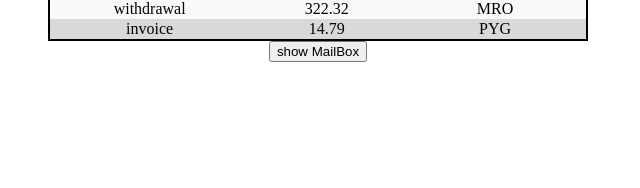
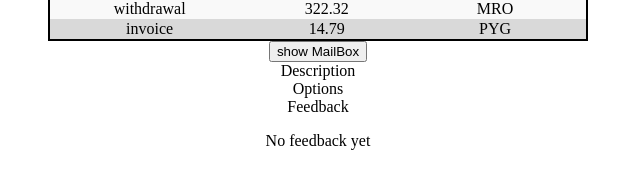
Before and after one commit to YelyzavetaMala/react, a React (Vite) app: page / in a window 1280 px wide. Shown: the part 1438-1626 px from the top of the page, without its empty margins (322-962 px from the left). Before the commit the page ends 1540 px from the top, so only its background shows below. Built offline with nearby package versions, Linux system fonts and the light colour scheme; the HTML template or start-up script is replaced by a standard one.

Commit message:
components

```diff
--- a/src/App.jsx
+++ b/src/App.jsx
@@ -7,6 +7,10 @@ import TransactionHistory from "./components/TransactionHistory/TransactionHisto
 import transactions from "./transactions.json";
 import MailBox from "./components/MailBox";
 import { useEffect, useState } from "react";
+import Description from "./components/Cafe/Description";
+import Feedback from "./components/Cafe/Feedback";
+import Options from "./components/Cafe/Options";
+import Notification from "./components/Cafe/Notification";
 
 const emailsData = [
   { id: "1", email: "foo@bar.com" },
@@ -74,6 +78,10 @@ function App() {
           onDeleteMail={handleDelete}
         />
       ) : null}
+      <Description />
+      <Options />
+      <Feedback />
+      <Notification />
     </>
   );
 }
--- /dev/null
+++ b/src/components/Cafe/Description.jsx
@@ -0,0 +1,5 @@
+function Description() {
+  return <div>Description</div>;
+}
+
+export default Description;
--- /dev/null
+++ b/src/components/Cafe/Feedback.jsx
@@ -0,0 +1,5 @@
+function Feedback() {
+  return <div>Feedback</div>;
+}
+
+export default Feedback;
--- /dev/null
+++ b/src/components/Cafe/Notification.jsx
@@ -0,0 +1,9 @@
+function Notification() {
+  return (
+    <div>
+      <p>No feedback yet</p>
+    </div>
+  );
+}
+
+export default Notification;
--- /dev/null
+++ b/src/components/Cafe/Options.jsx
@@ -0,0 +1,5 @@
+function Options() {
+  return <div>Options</div>;
+}
+
+export default Options;
```
